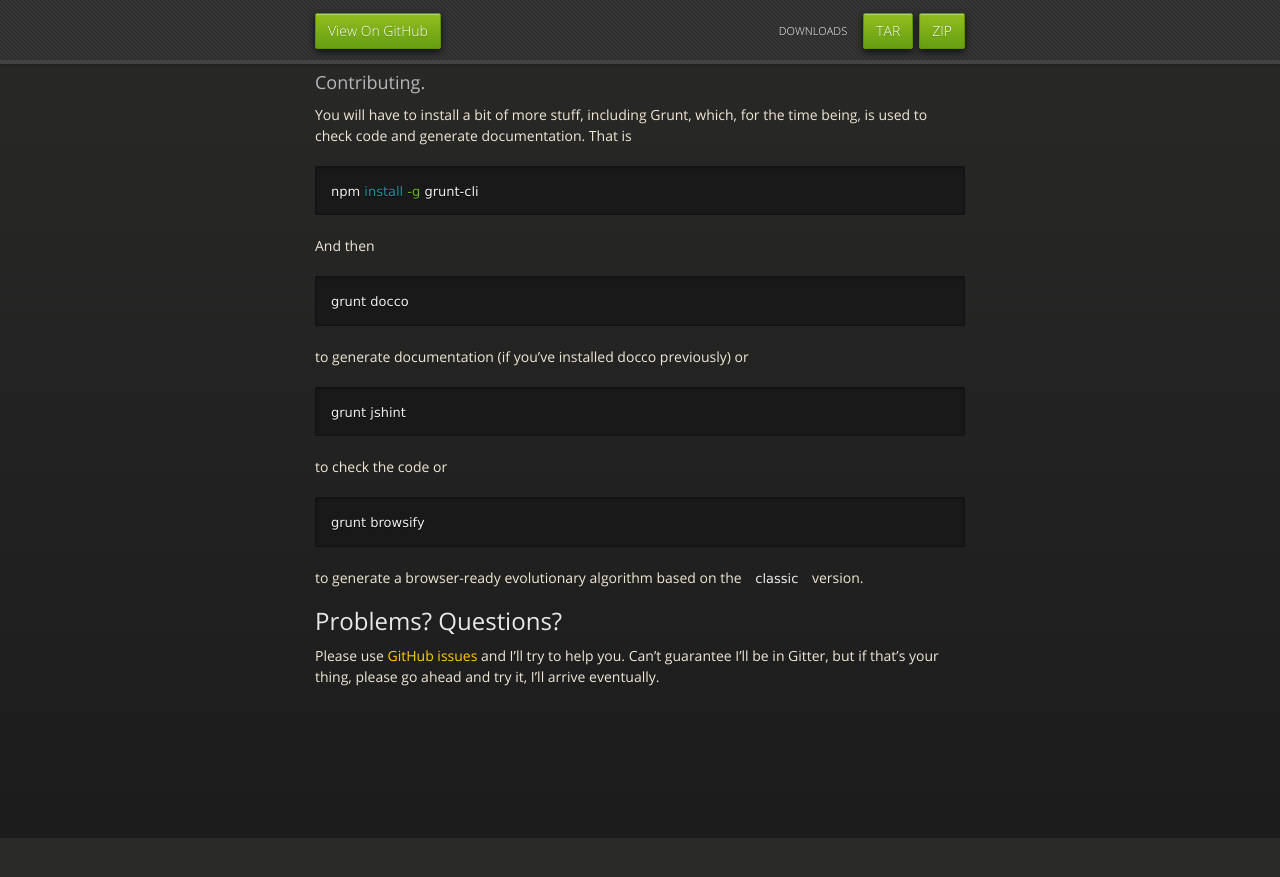
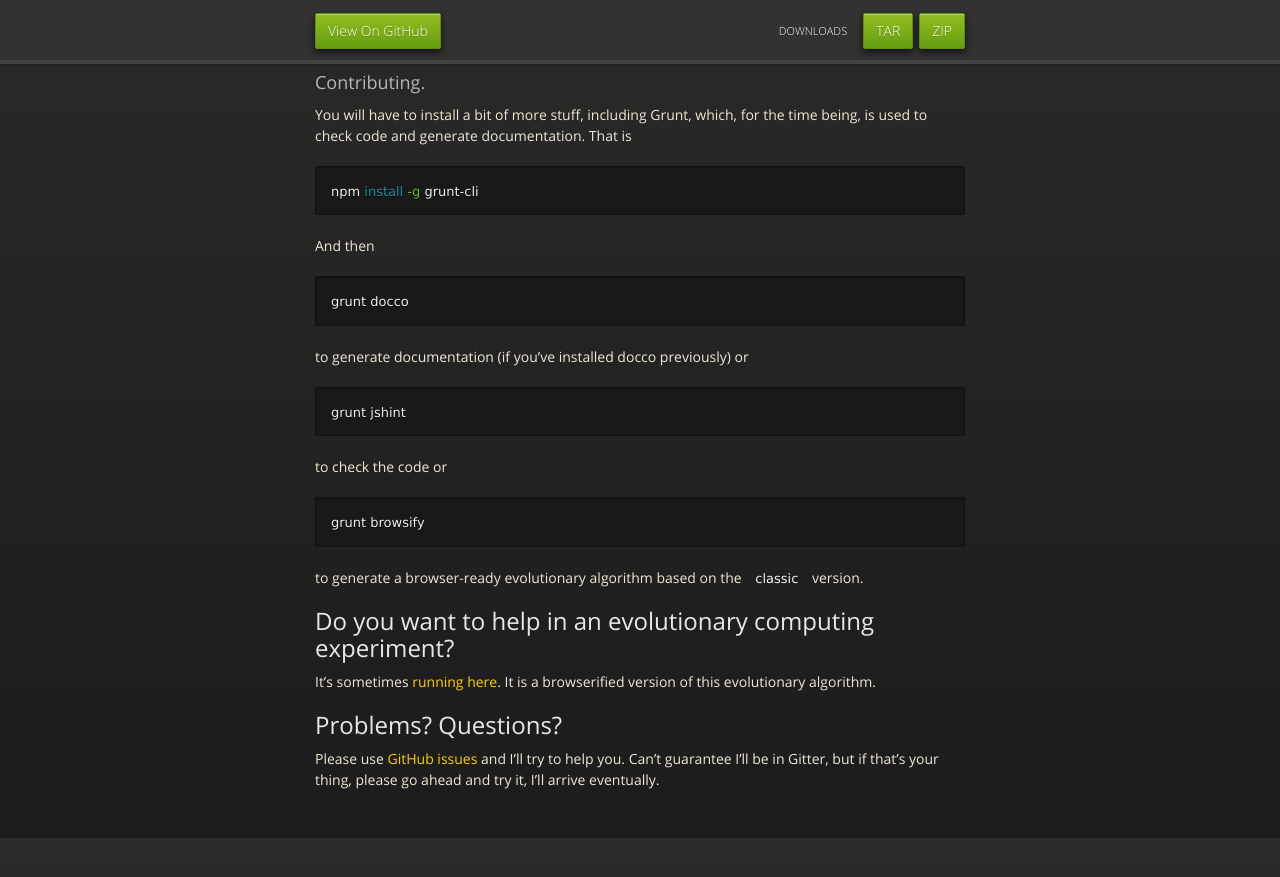
Before and after one commit to JJ/nodeo, a Jekyll site: the page built from index.md, in a window 1280 px wide and 900 px high, scrolled down 1862 px. Shown: the top 877 px of the window. Built offline with Jekyll 4.4.1, drawn with Linux system fonts in a browser that asks for light colours; nearby versions of some CDN libraries.

Commit message:
Sync gh-pages with master

```diff
--- a/index.md
+++ b/index.md
@@ -92,7 +92,10 @@ to check the code or
 to generate a browser-ready evolutionary algorithm based on the
 `classic` version.
 
+## Do you want to help in an evolutionary computing experiment?
 
+It's sometimes [running here](http://nodio-jmerelo.rhcloud.com/). It
+is a browserified version of this evolutionary algorithm.
 
 ## Problems? Questions?
 
```
Also changed, not shown: README.md.
